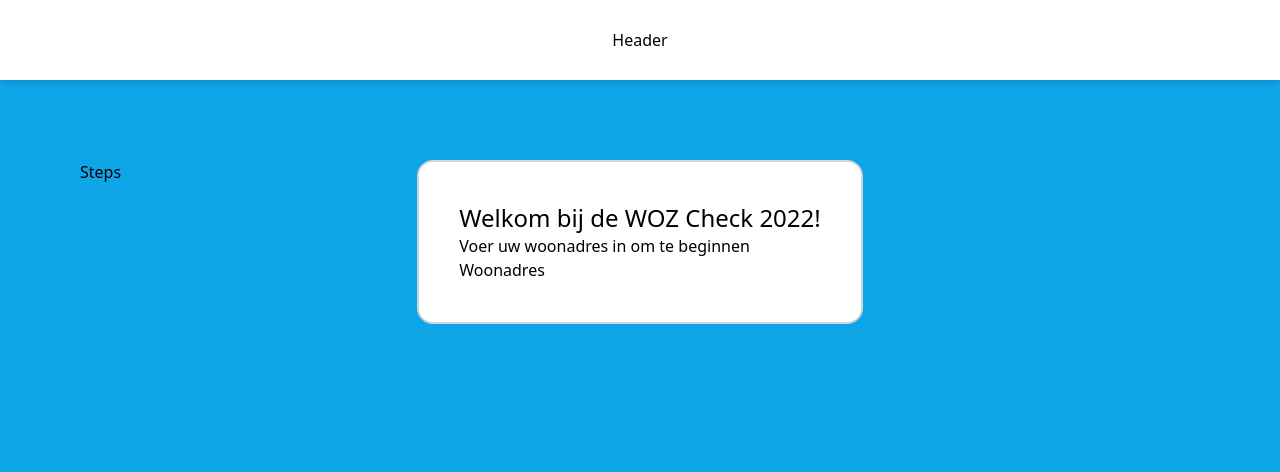
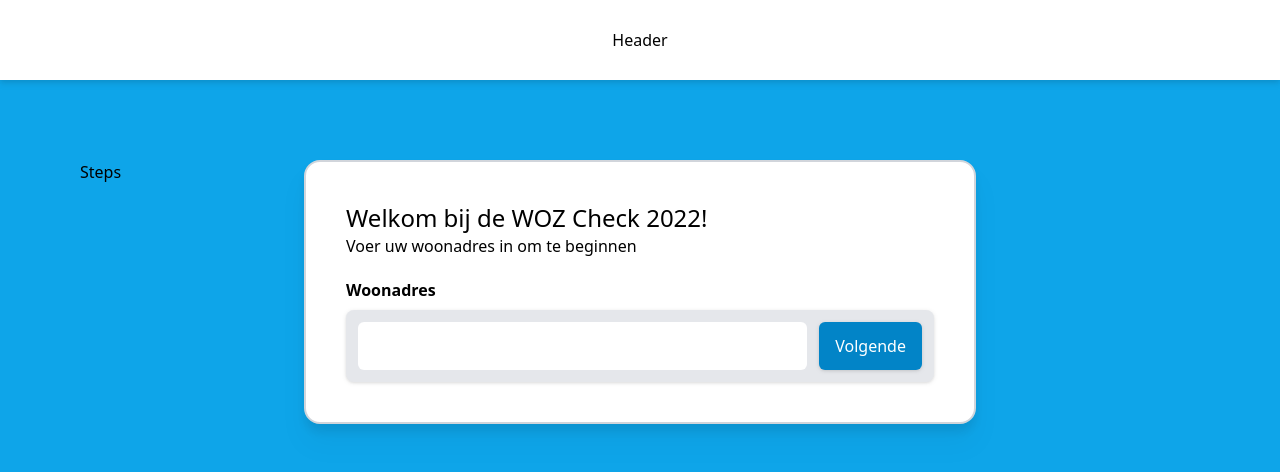
Before and after one commit to boris-arkenaar/eerlijke-woz, a Next.js app: page /start in a window 1280 px wide. Shown: the top 472 px of the page. Built offline with nearby package versions, Linux system fonts and the light colour scheme.

Commit message:
Create address lookup

```diff
--- a/components/address.tsx
+++ b/components/address.tsx
@@ -1,11 +1,63 @@
-import { FC } from "react";
+import { ChangeEvent, FC, useState } from "react";
+import { Address, useAddressLookup } from "./use-address-lookup";
 
 const Address: FC = () => {
+  const [value, setValue] = useState("");
+  const { addresses, isLoading, isError } = useAddressLookup(value);
+
+  const onValueChange = (event: ChangeEvent<HTMLInputElement>) => {
+    setValue(event.target.value);
+  };
+
+  const onAddressClick = (address: Address) => () => {
+    console.log("address", address);
+  };
+
+  const onNextClick = () => {
+    console.log("next");
+  };
+
   return (
     <div className="">
       <h1 className="text-2xl">Welkom bij de WOZ Check 2022!</h1>
-      <p>Voer uw woonadres in om te beginnen</p>
-      <label>Woonadres</label>
+      <p className="mb-5">Voer uw woonadres in om te beginnen</p>
+      <label className="block font-bold pb-2">Woonadres</label>
+      <div className="flex gap-3 p-3 bg-gray-200 rounded-lg drop-shadow">
+        <div className="w-full h-12 relative">
+          <input
+            type="text"
+            className="w-full h-12 rounded-md px-4"
+            onChange={onValueChange}
+            value={value}
+          />
+          {addresses && (
+            <div className="absolute top-14 h-48 overflow-auto bg-white border-2 border-gray-200 rounded drop-shadow-l w-full">
+              {addresses.map((address) => (
+                <div
+                  key={address.id}
+                  className="w-full h-12 flex items-center px-5 cursor-pointer hover:bg-sky-100"
+                  onClick={onAddressClick(address)}
+                >
+                  <span className="line-12 pr-2">
+                    {address.openbareruimte} {address.huisnummer}
+                    {address.huisletter ? `-${address.huisletter}` : ""}
+                    {address.huisnummertoevoeging},
+                  </span>{" "}
+                  <span className="text-sm text-neutral-500">
+                    {address.postcode}, {address.woonplaats}
+                  </span>
+                </div>
+              ))}
+            </div>
+          )}
+        </div>
+        <button
+          className="h-12 bg-sky-600 text-white rounded-md px-4 line-12 drop-shadow"
+          onClick={onNextClick}
+        >
+          Volgende
+        </button>
+      </div>
     </div>
   );
 };
--- a/components/container.tsx
+++ b/components/container.tsx
@@ -11,8 +11,8 @@ const Container: FC<Props> = ({ children }) => {
     <div className="bg-sky-500 h-screen">
       <Header />
       <Steps />
-      <div className="grid justify-center space-y-20 mt-20 py-20">
-        <div className="bg-white border-2 border-gray-300 rounded-2xl drop-shadow-1xl p-10">
+      <div className="grid justify-center space-20 mt-20 py-20">
+        <div className="w-screen max-w-2xl bg-white border-2 border-gray-300 rounded-2xl drop-shadow-xl p-10">
           {children}
         </div>
       </div>
--- /dev/null
+++ b/components/use-address-lookup.ts
@@ -0,0 +1,37 @@
+import { useEffect } from "react";
+import useSWR from "swr";
+import { useDebounce } from "usehooks-ts";
+
+export type Address = {
+  id: number;
+  woonplaats: string;
+  postcode: string;
+  huisnummer: number;
+  huisletter: string;
+  huisnummertoevoeging: string;
+  openbareruimte: string;
+  gebruiksdoel: "woonfunctie";
+};
+
+const fetcher = (input: RequestInfo | URL, init?: RequestInit) =>
+  fetch(input, init).then((res) => res.json());
+
+export const useAddressLookup = (value: string) => {
+  const debouncedValue = useDebounce(value, 500);
+  const [postalCode, houseNumber] = debouncedValue.split(" ");
+
+  const { data, error } = useSWR<Address[]>(
+    postalCode && houseNumber
+      ? `https://api.bestaatditadres.nl/lookup.json?postcode=${postalCode}&huisnummer=${houseNumber}`
+      : "",
+    fetcher
+  );
+
+  useEffect(() => {}, [debouncedValue]);
+
+  return {
+    addresses: data,
+    isLoading: !error && !data,
+    isError: error,
+  };
+};
```
Also changed, not shown: package.json (+7 -1 lines), 1 other file (tests, documents, lock files or other folders).
